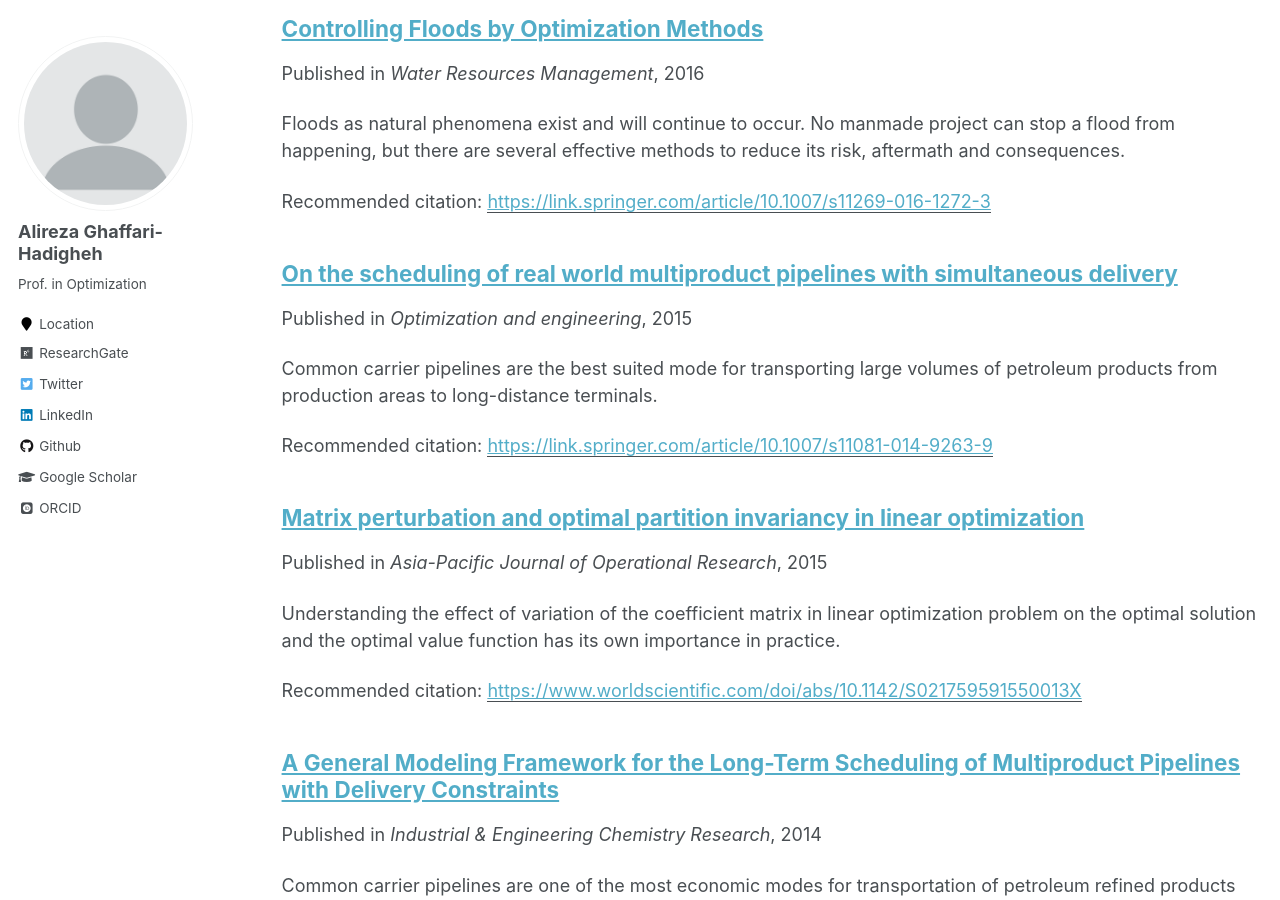
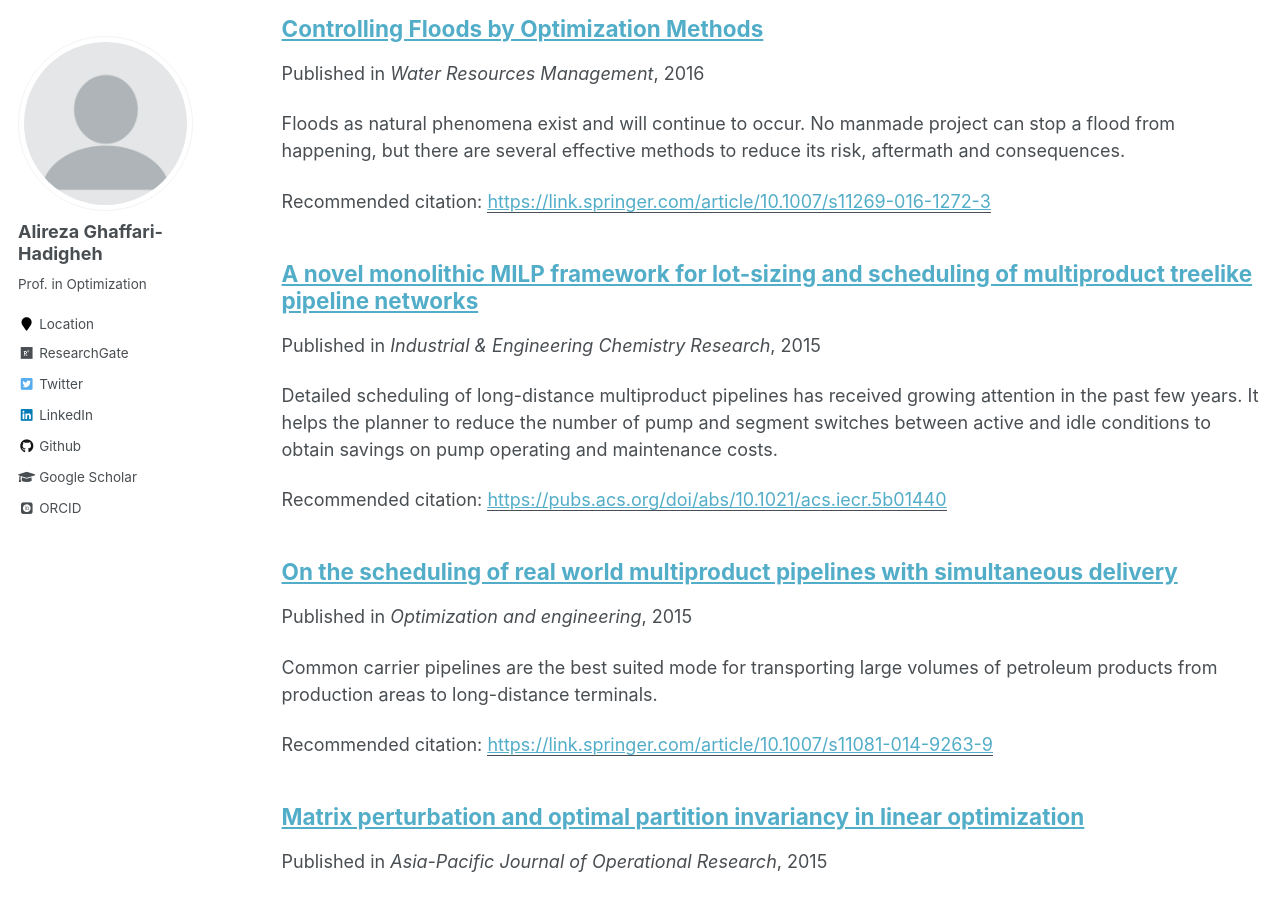
Before and after one commit to Hadigheha/hadigheha.github.io, a Jekyll site: the page built from _pages/publications.md, in a window 1280 px wide and 900 px high, scrolled down 4847 px. Built offline with Jekyll 4.4.1, drawn with Linux system fonts in a browser that asks for light colours; some web fonts are replaced; a file with an impossible date is left out; some of the changed text lies outside the part shown.

Commit message:
another error fixed

```diff
--- a/_publications/2015-A-novel-monolithic.md
+++ b/_publications/2015-A-novel-monolithic.md
@@ -3,7 +3,7 @@ title: "A novel monolithic MILP framework for lot-sizing and scheduling of multi
 collection: publications
 permalink: /publication/2015-A-novel-monolithic
 excerpt: 'Detailed scheduling of long-distance multiproduct pipelines has received growing attention in the past few years. It helps the planner to reduce the number of pump and segment switches between active and idle conditions to obtain savings on pump operating and maintenance costs.'
-date: 201509-23
+date: 2015-9-23
 venue: 'Industrial & Engineering Chemistry Research'
 paperurl: 'https://pubs.acs.org/doi/abs/10.1021/acs.iecr.5b01440'
 citation: ''
```
